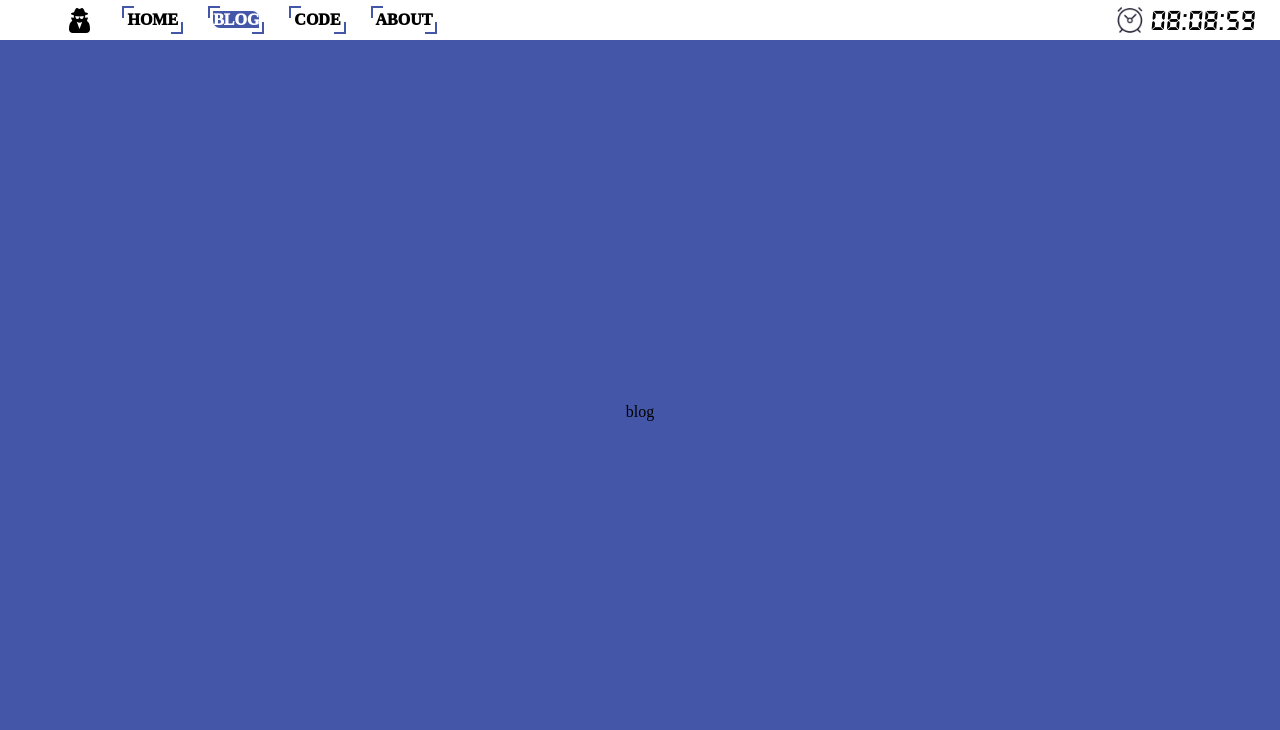
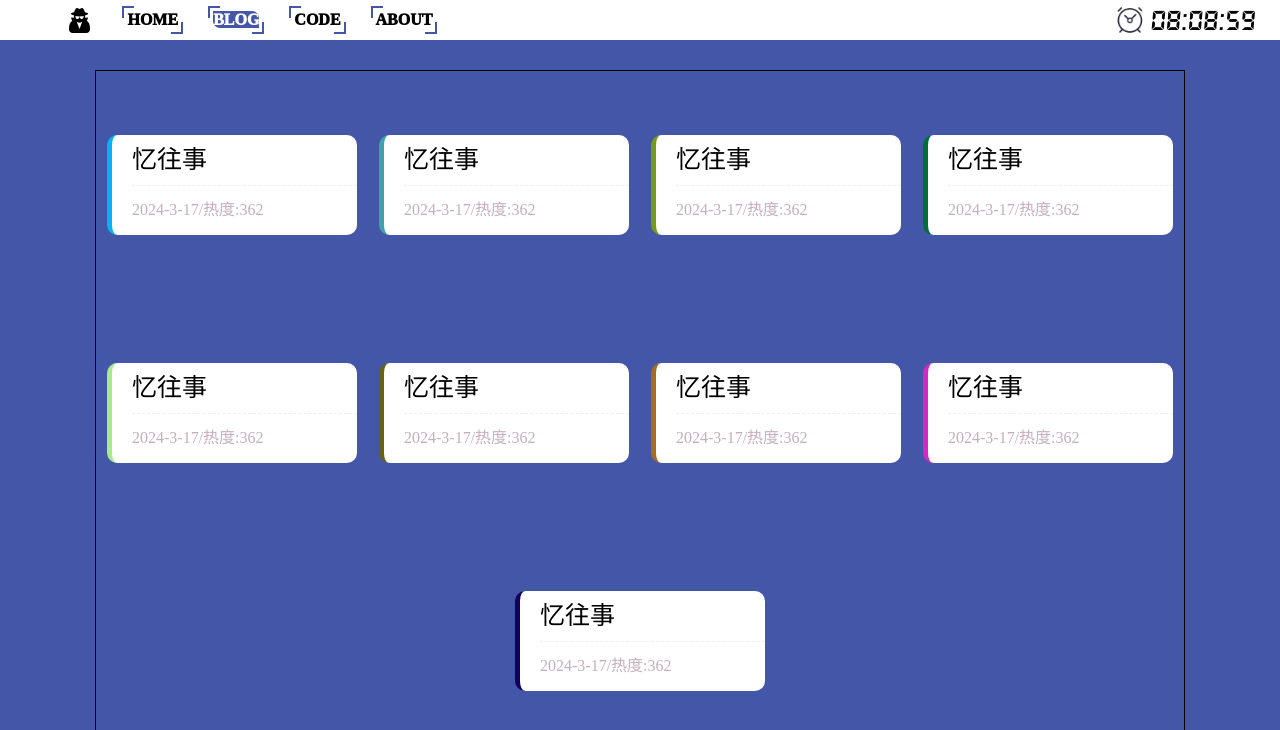
Before and after one commit to Xu-Jia-Yue/Mr.Yue-Personal-Web, a React (Vite) app: page /blog in a window 1280 px wide. Shown: the top 730 px of the page. Built offline with nearby package versions, Linux system fonts and the light colour scheme.

Commit message:
blog的简易搭建

```diff
--- a/src/pages/About/index.tsx
+++ b/src/pages/About/index.tsx
@@ -72,7 +72,7 @@ export default function About() {
           <h3>WeChat</h3>
           <div className='main'>
             <img src='/src/images/myWeChat.jpg' alt='' />
-            <h4>XJY--Luckey</h4>
+            <h4>XJY--Lucky</h4>
           </div>
         </div>
         <div className='github'>
--- a/src/pages/Blog/index.scss
+++ b/src/pages/Blog/index.scss
@@ -6,4 +6,36 @@
   display: flex;
   justify-content: space-around;
   align-items: center;
+  border: 1px solid;
+  .blogList {
+    display: flex;
+    flex-wrap: wrap;
+    justify-content: space-around;
+    width: 100%;
+    height: 100%;
+    align-content: space-around;
+    .blogItem {
+      width: 250px;
+      height: 100px;
+      border-radius: 10px;
+      display: flex;
+      flex-direction: column;
+      text-align: left;
+      padding-left: 20px;
+      box-sizing: border-box;
+      background-color: white;
+      border-left: 5px solid;
+      h4 {
+        line-height: 50px;
+        font-size: 25px;
+        font-weight: 200;
+        border-bottom: 1px rgb(238, 238, 238) dashed;
+      }
+      p {
+        flex: 1;
+        padding-top: 15px;
+        color: rgb(198, 174, 186);
+      }
+    }
+  }
 }
--- a/src/pages/Blog/index.tsx
+++ b/src/pages/Blog/index.tsx
@@ -1,5 +1,47 @@
 import './index.scss'
+import { randomColor } from '@/util/useRandomColor'
 
 export default function Blog() {
-  return <div className='blog'>blog</div>
+  return (
+    <div className='blog'>
+      <div className='blogList'>
+        <div className='blogItem' style={{ borderColor: randomColor() }}>
+          <h4>忆往事</h4>
+          <p>2024-3-17/热度:362</p>
+        </div>
+        <div className='blogItem' style={{ borderColor: randomColor() }}>
+          <h4>忆往事</h4>
+          <p>2024-3-17/热度:362</p>
+        </div>
+        <div className='blogItem' style={{ borderColor: randomColor() }}>
+          <h4>忆往事</h4>
+          <p>2024-3-17/热度:362</p>
+        </div>
+        <div className='blogItem' style={{ borderColor: randomColor() }}>
+          <h4>忆往事</h4>
+          <p>2024-3-17/热度:362</p>
+        </div>
+        <div className='blogItem' style={{ borderColor: randomColor() }}>
+          <h4>忆往事</h4>
+          <p>2024-3-17/热度:362</p>
+        </div>
+        <div className='blogItem' style={{ borderColor: randomColor() }}>
+          <h4>忆往事</h4>
+          <p>2024-3-17/热度:362</p>
+        </div>
+        <div className='blogItem' style={{ borderColor: randomColor() }}>
+          <h4>忆往事</h4>
+          <p>2024-3-17/热度:362</p>
+        </div>
+        <div className='blogItem' style={{ borderColor: randomColor() }}>
+          <h4>忆往事</h4>
+          <p>2024-3-17/热度:362</p>
+        </div>
+        <div className='blogItem' style={{ borderColor: randomColor() }}>
+          <h4>忆往事</h4>
+          <p>2024-3-17/热度:362</p>
+        </div>
+      </div>
+    </div>
+  )
 }
--- a/src/pages/Home/index.scss
+++ b/src/pages/Home/index.scss
@@ -25,7 +25,7 @@
       width: 15em;
       height: 1.25em;
       border-right: 1px solid transparent;
-      animation: typing 3.5s steps(20, end), blink-caret 0.75s step-end infinite,
+      animation: typing 2s steps(20, end), blink-caret 1s step-end infinite,
         shine 3s infinite;
       font-family: Consolas, Monaco;
       word-break: break-all;
```
